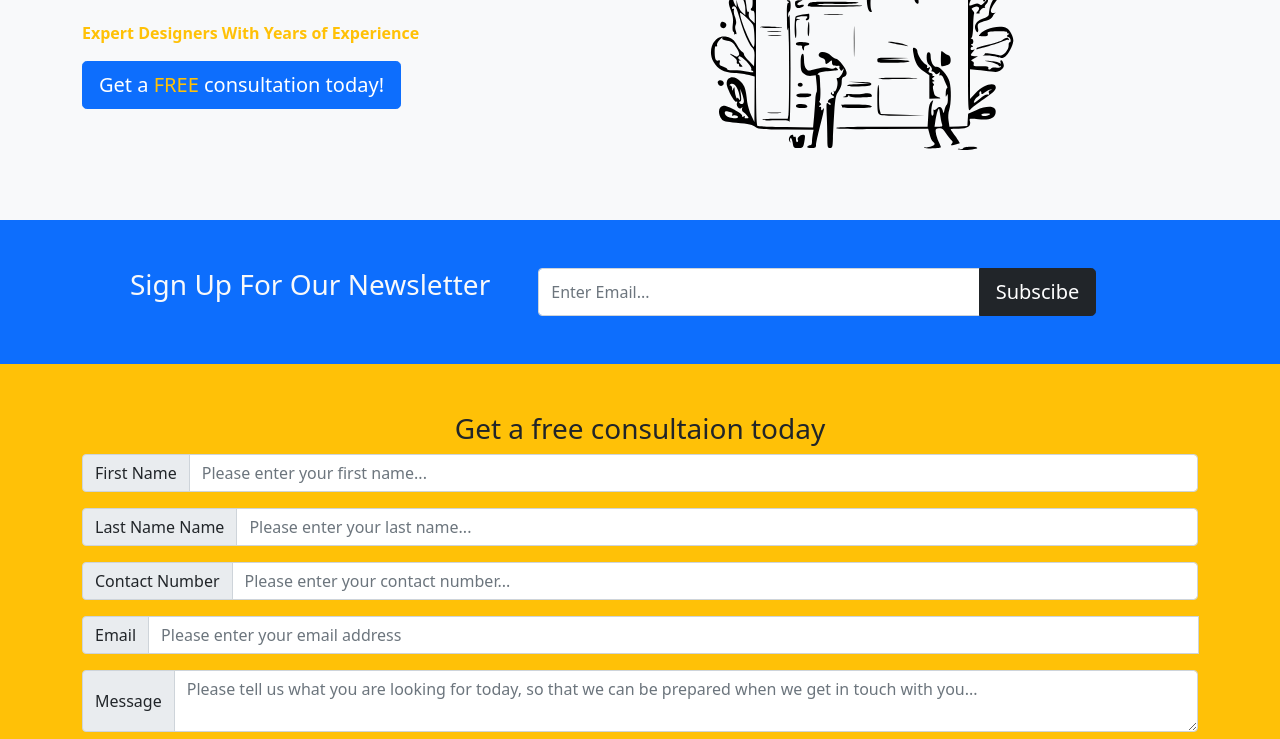
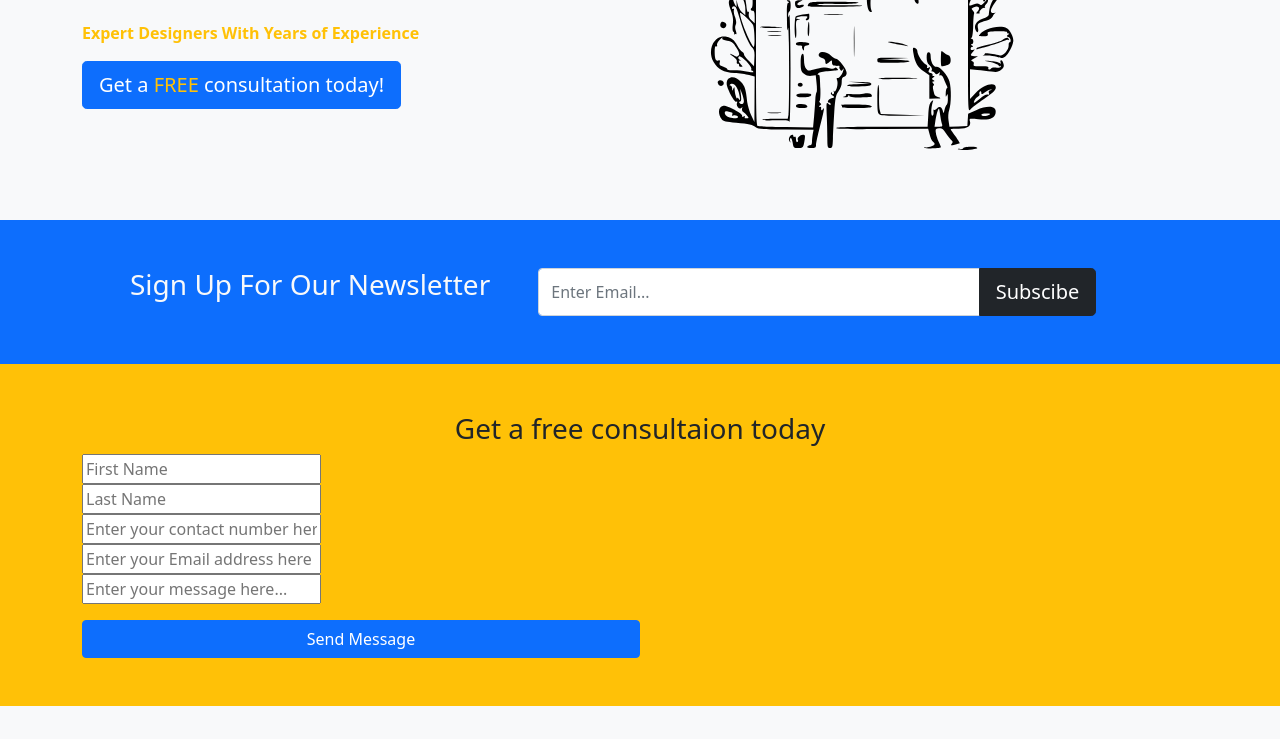
Before and after one commit to johnrtwyford/mywebsite, a plain HTML site: page index.html in a window 1280 px wide. Shown: the part 213-952 px from the top of the page. Drawn offline with nearby package versions, Linux system fonts and the light colour scheme.

Commit message:
Add files via upload

```diff
--- a/index.html
+++ b/index.html
@@ -75,27 +75,22 @@
 		<div class="container">
 			<h3 class="text-center">Get a free consultaion today</h3>
 			<form action="POST" data-netlify="true">
-				<div class="input-group mb-3">
-					<span class="input-group-text" id="first-name">First Name</span>
-					<input type="text" name="firstName" class="form-control" placeholder="Please enter your first name..." aria-label="fistName" aria-describedby="firstName-1">
-				</div>
-				<div class="input-group mb-3">
-					<span class="input-group-text" id="last-name">Last Name Name</span>
-					<input type="text" name="lastName" class="form-control" placeholder="Please enter your last name..." aria-label="fistName" aria-describedby="firstName-1">
-				</div>
-				<div class="input-group mb-3">
-					<span class="input-group-text" id="contact-number">Contact Number</span>
-					<input type="text" name="contactNumber" class="form-control" placeholder="Please enter your contact number..." aria-label="fistName" aria-describedby="firstName-1">
-				</div>
-				<div class="input-group mb-3">
-					<span class="input-group-text" id="email">Email</span>
-					<input type="text" name="email" class="form-control" placeholder="Please enter your email address" aria-label="fistName" aria-describedby="firstName-1">
-				<div class="field">
-				</div>
-				</div>
-				<div class="input-group">
-					<span class="input-group-text" id = "leave-message">Message</span>
-					<textarea name ="message" class="form-control" aria-label="With textarea" placeholder="Please tell us what you are looking for today, so that we can be prepared when we get in touch with you..."></textarea>
+				<div class="fields">
+					<div class="field half">
+						<input type = "text" name="firstname" id="firstname" placeholder="First Name">
+					</div>
+					<div class="field half">
+						<input type = "text" name="lastname" id="lastname" placeholder="Last Name">
+					</div>
+					<div class="field half">
+						<input type = "text" name="mobile" id="mobile"placeholder="Enter your contact number here">
+					</div>
+					<div class="field half">
+						<input type = "text" name="email" id="email" placeholder="Enter your Email address here">
+					</div>
+					<div class="field half">
+						<input type = "textarea" name="message" id="message" placeholder="Enter your message here...">
+					</div>
 				</div>
 				<div data-netlify-recaptcha="true" class="mt-2"></div>
 				<input type="submit" value="Send Message" class="actions w-50 mt-2 btn btn-primary">
```
